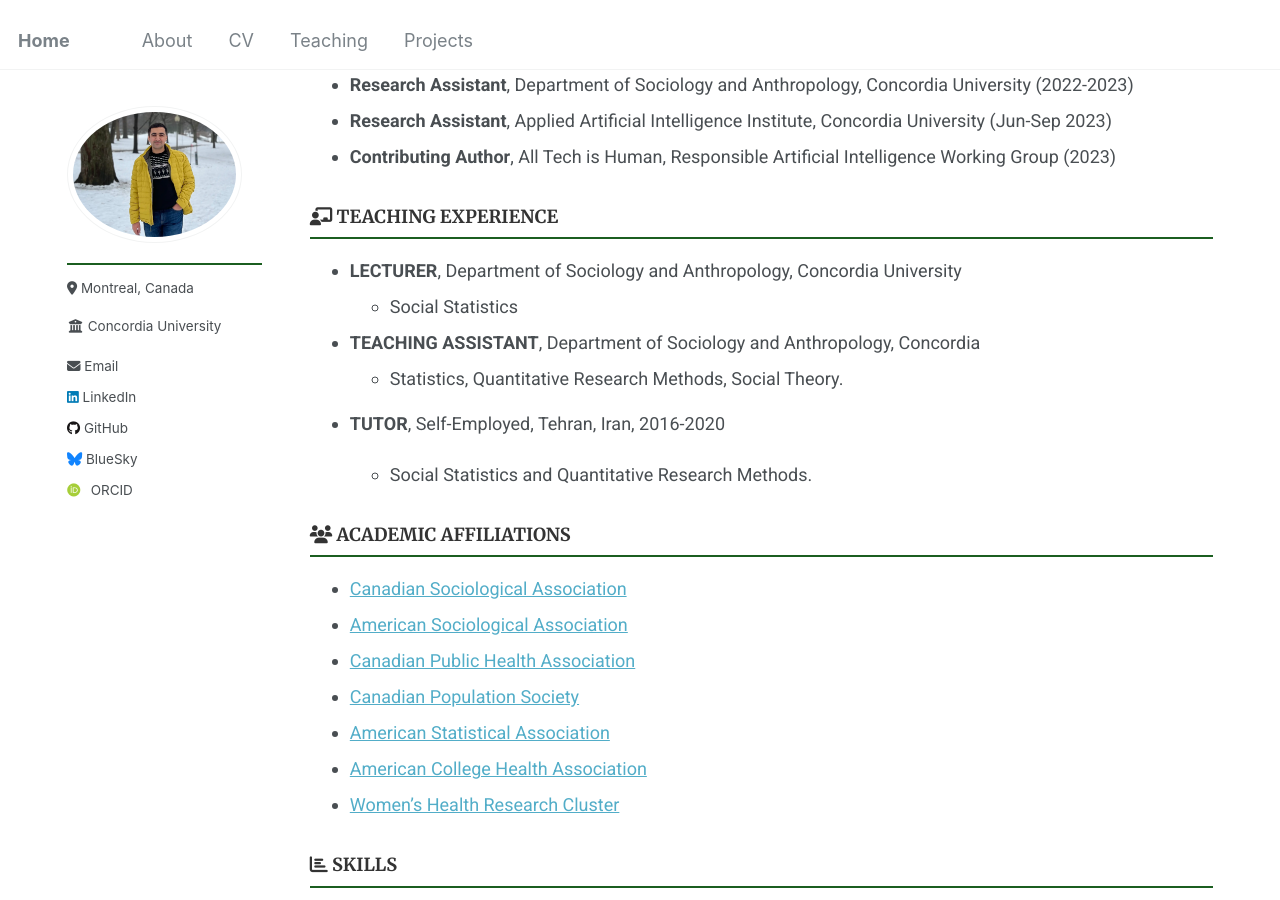
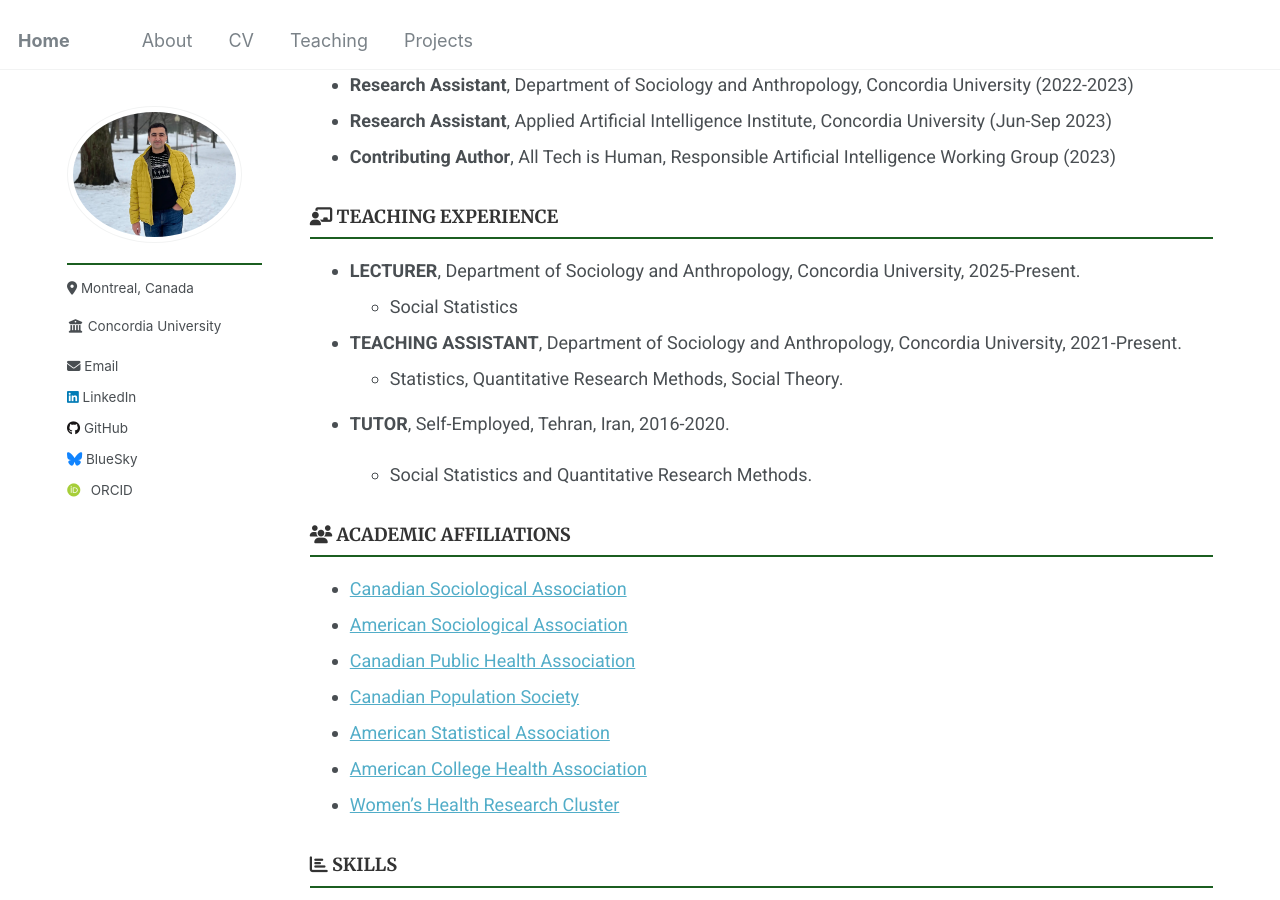
Before and after one commit to Mohsnmonji/mohsnmonji.github.io, a Jekyll site: the page built from _pages/Curriculum Vitae.md, in a window 1280 px wide and 900 px high, scrolled down 949 px. Built offline with Jekyll 4.4.1, drawn with Linux system fonts in a browser that asks for light colours; some web fonts are replaced.

Commit message:
Update Curriculum Vitae.md

```diff
--- a/_pages/Curriculum Vitae.md
+++ b/_pages/Curriculum Vitae.md
@@ -55,13 +55,13 @@ author_profile: true
 
 ### <i class="fas fa-chalkboard-teacher"></i> TEACHING EXPERIENCE
 
-- **LECTURER**, Department of Sociology and Anthropology, Concordia University
+- **LECTURER**, Department of Sociology and Anthropology, Concordia University, 2025-Present.
   - Social Statistics
 
-- **TEACHING ASSISTANT**, Department of Sociology and Anthropology, Concordia
+- **TEACHING ASSISTANT**, Department of Sociology and Anthropology, Concordia University, 2021-Present.
   - Statistics, Quantitative Research Methods, Social Theory.
 
-- **TUTOR**, Self-Employed, Tehran, Iran, 2016-2020
+- **TUTOR**, Self-Employed, Tehran, Iran, 2016-2020.
 
    - Social Statistics and Quantitative Research Methods.
 
```
